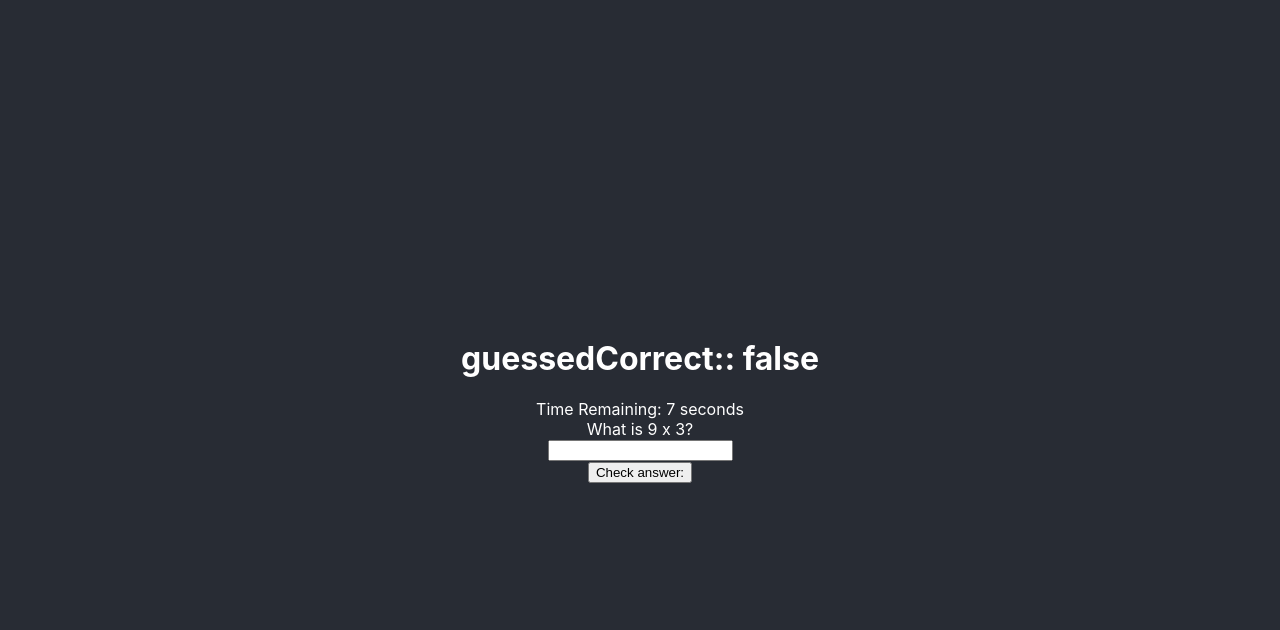
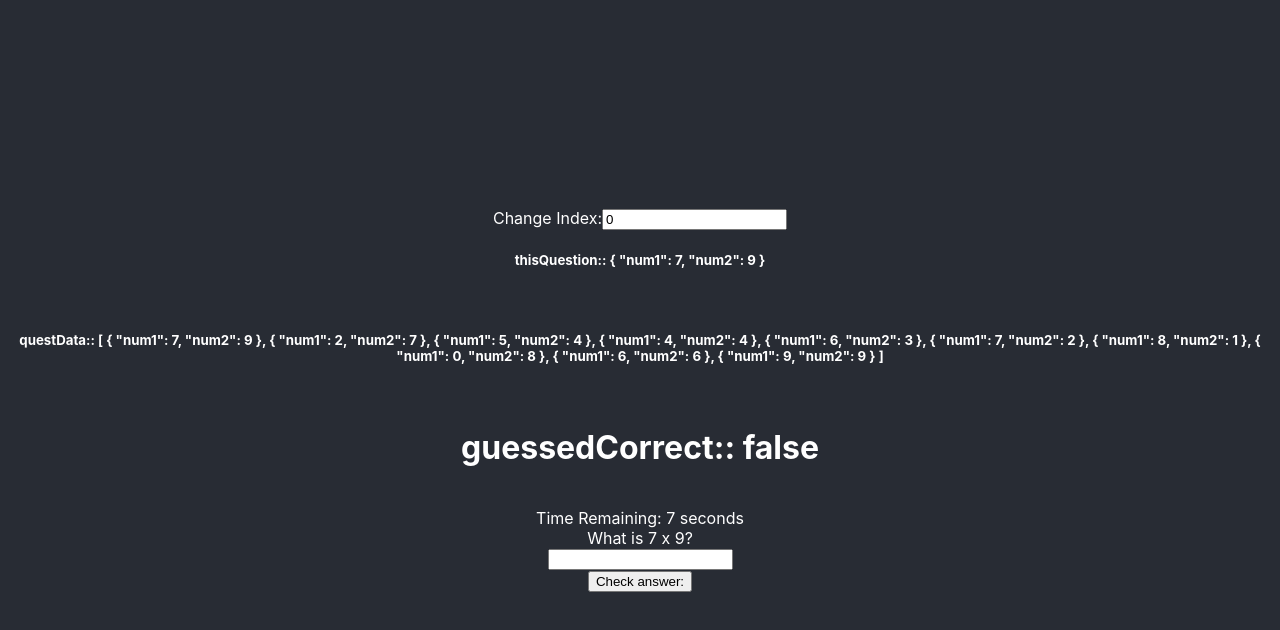
Before and after one commit to forginater/quiz-app, a React (Create React App) app: page / in a window 1280 px wide. Both pictures are taken after a click on the button "Start Quiz". Shown: the top 630 px of the page. Built offline with nearby package versions, Linux system fonts and the light colour scheme.

Commit message:
Destructured num1 & num2 from questData, tested questData[currentIndex] with a number input element

```diff
--- a/src/BattleField.tsx
+++ b/src/BattleField.tsx
@@ -67,11 +67,28 @@ export function BattleField(props: {timeLimit: number, numQuestions: number}) {
     //timerDone is toggled to true when $timeLimit seconds have passed
     const [timerDone, setTimerDone] = useState(false);
 
+    //destructure num1 & num2 from currentQuestion
+    const {num1,num2} = questData[currentIndex]
+    const thisQuestion = questData[currentIndex];
 
 
     return (
         <div>
+            <label>
+                Change Index:
+                <input
+                    type="number"
+                    value={currentIndex}
+                    onChange={(e) => {setCurrentIndex(parseInt(e.target.value))}}
+                />
+            </label>
+            <br />
+            <h5>thisQuestion:: {JSON.stringify(thisQuestion,null,4)}</h5>
+            <br />
+            <h5>questData:: {JSON.stringify(questData,null,4)}</h5>
+            <br />
             <h1>guessedCorrect:: {JSON.stringify(guessedCorrect,null,4)}</h1>
+            <br />
 
             <Timer
                 timeLimit={props.timeLimit}
```
